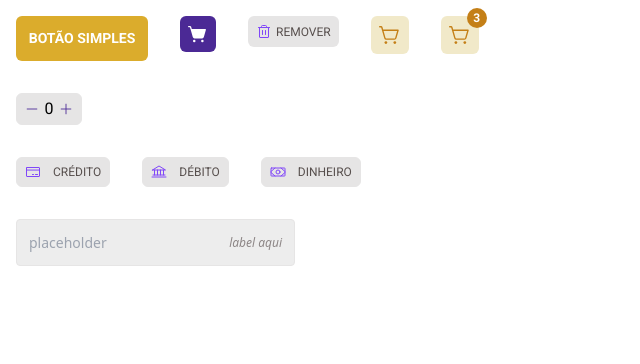
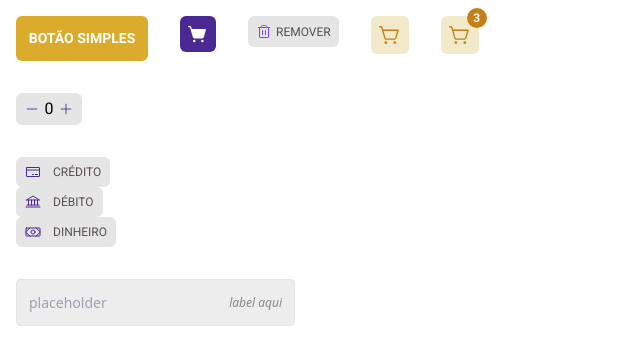
Before and after one commit to alex-britto/PDCoffe, a React (Vite) app: page / in a window 1280 px wide. Shown: the top 364 px of the page, without its empty margins (0-640 px from the left). Built offline with nearby package versions, Linux system fonts and the light colour scheme.

Commit message:
adjustments at SelectInput

```diff
--- a/src/components/SelectInput/SelectInput.tsx
+++ /dev/null
@@ -1,94 +0,0 @@
-import { Bank, CreditCard, Money } from "phosphor-react"
-import { InputHTMLAttributes, ReactNode, useState } from "react"
-import styled, { css } from "styled-components"
-
-export interface SelectInputProps extends InputHTMLAttributes<HTMLInputElement> {
-    variant: "credit" | "debt" | "cash"
-    icon?: ReactNode
-    iconColor?: string
-    label?: string
-    width?: string | number
-    maxWidth?: string | number
-    minWidth?: string | number
-}
-
-const SelectInput = ({
-    variant = "credit",
-    icon,
-    label,
-    width,
-    maxWidth,
-    minWidth,
-    iconColor,
-    ...props
-} : SelectInputProps) => {
-    const [selected, setSelected] = useState(false)
-
-    const IconDependsOnVariant = () => {
-        if(variant === 'credit') {
-            return <CreditCard size={16} color={iconColor} className="mr-3" />
-        } else if (variant === 'debt') {
-            return <Bank size={16} color={iconColor} className="mr-3" />
-        } else {
-            return <Money size={16} color={iconColor} className="mr-3" />
-        }
-    }
-
-    return (
-        <Container
-        selected={selected}
-        width={width}
-        maxWidth={maxWidth}
-        minWidth={minWidth}
-        onClick={() => setSelected(!selected)}
-        {...props}
-        >
-            {icon && <IconDependsOnVariant />} {label}
-        </Container>
-    )
-}
-
-export default SelectInput
-
-const Container = styled.div<{
-    width?: string | number,
-    maxWidth?: string | number,
-    minWidth?: string | number,
-    selected?: boolean
-    }>`
-       ${({ theme, width, maxWidth, minWidth, selected }) => css`
-           display: flex;
-
-           align-items: center;
-           justify-content: space-between;
-
-           background: ${theme.colors.base.button};
-           color: ${theme.colors.base.text};
-           border: 1px solid ${theme.colors.base.button};
-           border-radius: 6px;
-           padding: 5px 8px;
-
-           width: ${typeof width === "number" ? width + "px" : width};
-           max-width: ${typeof maxWidth === "number" ? maxWidth + "px" : maxWidth};
-           min-width: ${typeof minWidth === "number" ? minWidth + "px" : minWidth};
-
-           align-items: center;
-           justify-content: center;
-           text-transform: uppercase;
-
-           font-family: "Roboto";
-           font-size: 12px;
-
-           &:hover {
-            background: ${theme.colors.base.hover};
-           }
-
-           ${!!selected && `
-            border-color: ${theme.colors.purple.default};
-            background: ${theme.colors.purple.light};
-           `
-        }
-
-           cursor: pointer;
-       `}
-    `
--- a/src/components/SelectInput/SelectInputExamples.tsx
+++ b/src/components/SelectInput/SelectInputExamples.tsx
@@ -1,28 +1,32 @@
+import { CreditCard, Bank, Money } from "phosphor-react"
 import { defaultTheme } from "../../styles/themes/defaultTheme"
-import SelectInput from "./SelectInput"
+import SelectInputList from "./SelectInputList"
 
 const SelectInputExamples = () => {
+  const selectItems = [{
+    id: "1",
+    title: "Crédito",
+    icon: <CreditCard color={defaultTheme.colors.purple.dark} size={16} className="mr-3"/>,
+  },
+  {
+    id: "2",
+    title: "Débito",
+    icon: <Bank color={defaultTheme.colors.purple.dark} size={16} className="mr-3" />,
+  },
+  {
+    id: "3",
+    title: "Dinheiro",
+    icon: <Money color={defaultTheme.colors.purple.dark} size={16} className="mr-3" />,
+  }
+]
+
   return (
-    <>
-    <SelectInput
-      variant="credit"
-      label="Crédito"
-      maxWidth={178}
-      icon
-      iconColor={defaultTheme.colors.purple.default} className="m-4" />
-       <SelectInput
-      variant="debt"
-      label="Débito"
-      maxWidth={178}
-      icon
-      iconColor={defaultTheme.colors.purple.default} className="m-4" />
-      <SelectInput
-     variant="cash"
-     label="Dinheiro"
-     maxWidth={178}
-     icon
-     iconColor={defaultTheme.colors.purple.default} className="m-4" />
-    </>
+    <div className="flex m-4">
+      <SelectInputList
+      items={selectItems}
+      onClick={(item) => console.log("clicou no item", item)}
+      />
+    </div>
   )
 }
 
--- /dev/null
+++ b/src/components/SelectInput/SelectInputItem.tsx
@@ -0,0 +1,63 @@
+import { HTMLAttributes, ReactNode } from "react"
+import styled, { css } from "styled-components"
+
+export interface SelectInputItemProps extends HTMLAttributes<HTMLDivElement> {
+    title: string;
+    icon?: ReactNode;
+    isSelected: boolean;
+}
+
+const SelectInputItem = ({
+    icon,
+    title,
+    isSelected = false,
+    ...rest
+} : SelectInputItemProps) => {
+
+    return (
+        <Container
+        isSelected={isSelected}
+        {...rest}
+        >
+            {icon} {title}
+        </Container>
+    )
+}
+
+export default SelectInputItem
+
+const Container = styled.div<{ isSelected?: boolean }>`
+       ${({ theme, isSelected }) => css`
+           display: flex;
+
+           align-items: center;
+           justify-content: space-between;
+
+           background: ${theme.colors.base.button};
+           color: ${theme.colors.base.text};
+           border: 1px solid ${theme.colors.base.button};
+           border-radius: 6px;
+           padding: 5px 8px;
+
+           width: fit-content;
+
+           align-items: center;
+           justify-content: center;
+           text-transform: uppercase;
+
+           font-family: "Roboto";
+           font-size: 12px;
+
+           &:hover {
+            background: ${theme.colors.base.hover};
+           }
+
+           ${!!isSelected && `
+            border-color: ${theme.colors.purple.default};
+            background: ${theme.colors.purple.light};
+           `
+        }
+
+           cursor: pointer;
+       `}
+    `
--- /dev/null
+++ b/src/components/SelectInput/SelectInputList.tsx
@@ -0,0 +1,39 @@
+import { ReactNode, useState } from "react";
+import SelectInputItem from "./SelectInputItem";
+
+export interface SelectInputListProps {
+    items: {
+        id: string;
+        title: string;
+        icon: ReactNode;
+    }[],
+    selectedInputItemDefault?: string;
+    onClick?: (e: string) => void;
+}
+
+const SelectInputList = ({ items, selectedInputItemDefault, onClick }: SelectInputListProps) => {
+    const [selectedInputItemId, setSelectedInputItemId] = useState(selectedInputItemDefault)
+
+    const handleOnClick = (index: string) => {
+        setSelectedInputItemId(index)
+      !!onClick && onClick(index)
+    }
+
+    return (
+        <div>
+            {items.map((item) => {
+                return (
+                    <SelectInputItem
+                        icon={item.icon}
+                        title={item.title}
+                        onClick={() => handleOnClick(item.id)}
+                        isSelected={item.id === selectedInputItemId}
+                        key={item.id}
+                    />
+                )
+                })}
+    </div>
+    )
+}
+
+export default SelectInputList
--- a/src/components/SelectInput/index.ts
+++ b/src/components/SelectInput/index.ts
@@ -1,3 +1,5 @@
-export { default as SelectInput } from './SelectInput'
+export { default as SelectInput } from './SelectInputItem'
+
+export { default as SelectInputList } from './SelectInputList'
 
 export { default as SelectInputExamples } from './SelectInputExamples'
```
